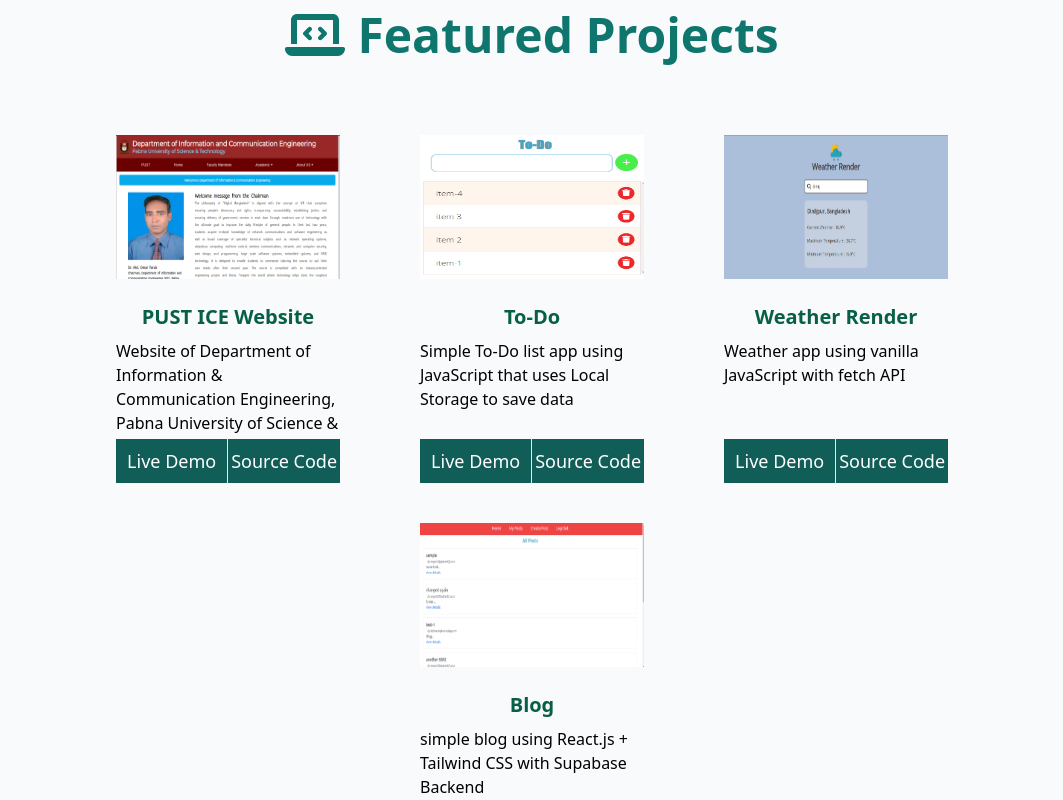
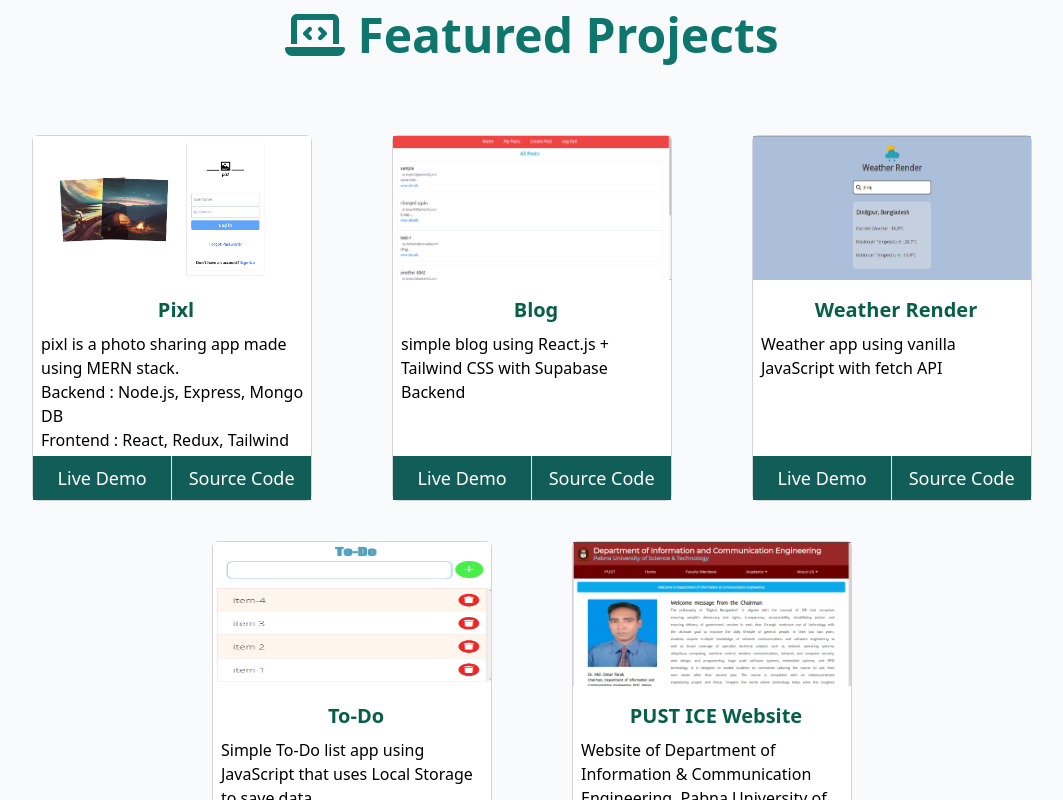
Before and after one commit to OlyMahmudMugdho/portfolio-improved, a React (Create React App) app: page / in a window 1280 px wide. Shown: the part 2160-2960 px from the top of the page, without its empty margins (108-1171 px from the left). Built offline with nearby package versions, Linux system fonts and the light colour scheme; no server answers.

Commit message:
Add files via upload

```diff
--- a/src/components/Project.js
+++ b/src/components/Project.js
@@ -1,17 +1,24 @@
 
 
 const Project = (props) => {
+
     return (
-        <div className="flex flex-col md:w-56 md:mx-10 mx-3 my-3 md:my-5">
+        <div className="flex flex-col md:w-56 lg:w-3/12 md:mx-10 mx-3 my-3 md:my-5 border border-solid rounded-md border-zinc-300 bg-white">
             <div className="w-full">
                 <img src={props.imgName} alt="name of the project" className="h-36 w-full" />
             </div>
-            <div className="py-4 h-40">
+            <div className="py-2 h-44 lg:pl-2">
                 <h1 className="text-center text-xl font-bold text-emerald-800 my-2">
                     {props.title}
                 </h1>
                 <p className="text-lg md:text-base">
                     {props.body}
+                </p>
+                <p className="text-lg md:text-base">
+                    {props.extra1}
+                </p>
+                <p className="text-lg md:text-base">
+                    {props.extra2}
                 </p>
             </div>
             <div className="w-full h-full flex flex-row text-center items-center">
--- a/src/components/Work.js
+++ b/src/components/Work.js
@@ -1,4 +1,5 @@
 import Project from "./Project";
+import pixl from "../images/projects/pixl.png";
 import icePust from '../images/projects/icePust.png';
 import todo from '../images/projects/todo.png';
 import weatherRender from '../images/projects/weatherRender.png';
@@ -18,28 +19,15 @@
                 </h1>
             </div>
             <div className="w-full pt-10 flex md:flex-row flex-col md:flex-wrap justify-center items-center">
-                <Project
-                    imgName={icePust}
-                    title={"PUST ICE Website"}
-                    body={"Website of Department of Information & Communication Engineering, Pabna University of Science & Technology"}
-                    liveUrl={"https://ice-pust.netlify.app/"}
-                    sourceCode={"https://github.com/OlyMahmudMugdho/ice-pust-website"}
-                />
 
                 <Project
-                    imgName={todo}
-                    title={"To-Do"}
-                    body={"Simple To-Do list app using JavaScript that uses Local Storage to save data"}
-                    liveUrl={"https://todo-app-olymahmud.netlify.app/"}
-                    sourceCode={"https://github.com/OlyMahmudMugdho/todo-app-vanilla-js"}
-                />
-
-                <Project
-                    imgName={weatherRender}
-                    title={"Weather Render"}
-                    body={"Weather app using vanilla JavaScript with fetch API"}
-                    liveUrl={"https://weather-render.netlify.app/"}
-                    sourceCode={"https://github.com/OlyMahmudMugdho/weather-render"}
+                    imgName={pixl}
+                    title={"Pixl"}
+                    body={"pixl is a photo sharing app made using MERN stack."}
+                    extra1={"Backend : Node.js, Express, Mongo DB"}
+                    extra2={"Frontend : React, Redux, Tailwind CSS"}
+                    liveUrl={"https://pixl-react.netlify.app/"}
+                    sourceCode={"https://github.com/OlyMahmudMugdho/pixl"}
                 />
 
                 <Project
@@ -50,6 +38,35 @@
                     sourceCode={"https://github.com/OlyMahmudMugdho/blog"}
                 />
 
+                <Project
+                    imgName={weatherRender}
+                    title={"Weather Render"}
+                    body={"Weather app using vanilla JavaScript with fetch API"}
+                    liveUrl={"https://weather-render.netlify.app/"}
+                    sourceCode={"https://github.com/OlyMahmudMugdho/weather-render"}
+                />
+                <Project
+                    imgName={todo}
+                    title={"To-Do"}
+                    body={"Simple To-Do list app using JavaScript that uses Local Storage to save data"}
+                    liveUrl={"https://todo-app-olymahmud.netlify.app/"}
+                    sourceCode={"https://github.com/OlyMahmudMugdho/todo-app-vanilla-js"}
+                />
+
+                <Project
+                    imgName={icePust}
+                    title={"PUST ICE Website"}
+                    body={"Website of Department of Information & Communication Engineering, Pabna University of Science & Technology"}
+                    liveUrl={"https://ice-pust.netlify.app/"}
+                    sourceCode={"https://github.com/OlyMahmudMugdho/ice-pust-website"}
+                />
+
+
+
+
+
+
+
             </div>
         </div>
     )
```
Also changed, not shown: src/dist/output.css, src/images/projects/pixl.png (added).
